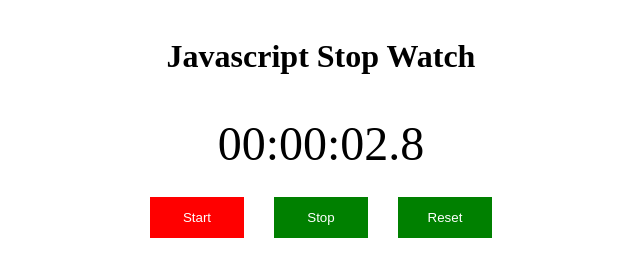
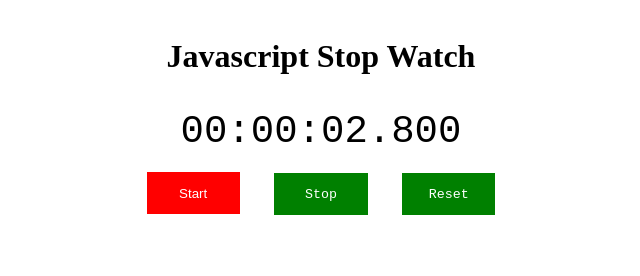
Before and after one commit to tserrante/StopWatch, a plain HTML site: page index.html in a window 1280 px wide. Both pictures are taken after a click on the button "Start". Shown: the whole page, without its empty margins (319-959 px from the left). Drawn offline with Linux system fonts and the light colour scheme.

Commit message:
time displays correctly now, and no more jittering text while stopwatch is on

```diff
--- a/script.js
+++ b/script.js
@@ -55,13 +55,12 @@ function StopWatch()
     {
         // get the millisecondss from the start time
         let millis, seconds, minutes, hours = 0;
-        let hr, min, sec = null;
+        let hr, min, sec, ms = null;
 
         // Get duration in millisecondss and create time values
         // Math.trunc() removes the decimal portion of minutess and hourss
         millis = Date.now() - startTime;
-        seconds = millis / 1000;
-        seconds.toPrecision(3); // always show seconds to three decimal places
+        seconds = Math.trunc(millis / 1000);
         minutes = Math.trunc(seconds / 60);
         hours = Math.trunc(minutes / 60);
 
@@ -69,11 +68,13 @@ function StopWatch()
         hr = hours < 10 ? '0' + hours : hours;
         min = minutes < 10 ? '0' + minutes : minutes;
         sec = seconds < 10 ? '0' + seconds : seconds;
+        millis %= 1000; // otherwise, millis will continue past three digits in stop watch
+        ms = millis < 10 ? '00' + millis : millis < 100 ? '0' + millis : millis;
 
         // update stopWatch DOM element
-        stopWatch.innerText = `${hr}:${min}:${sec}`;
+        stopWatch.innerText = `${hr}:${min}:${sec}.${ms}`;
     }
 } // end function StopWatch()
 
 
-let sw = new StopWatch();
+const sw = new StopWatch();
--- a/style.css
+++ b/style.css
@@ -1,6 +1,8 @@
 
 
-
+body * + *{
+    font-family: monospace;
+}
 
 #title{
     display: flex;
```
